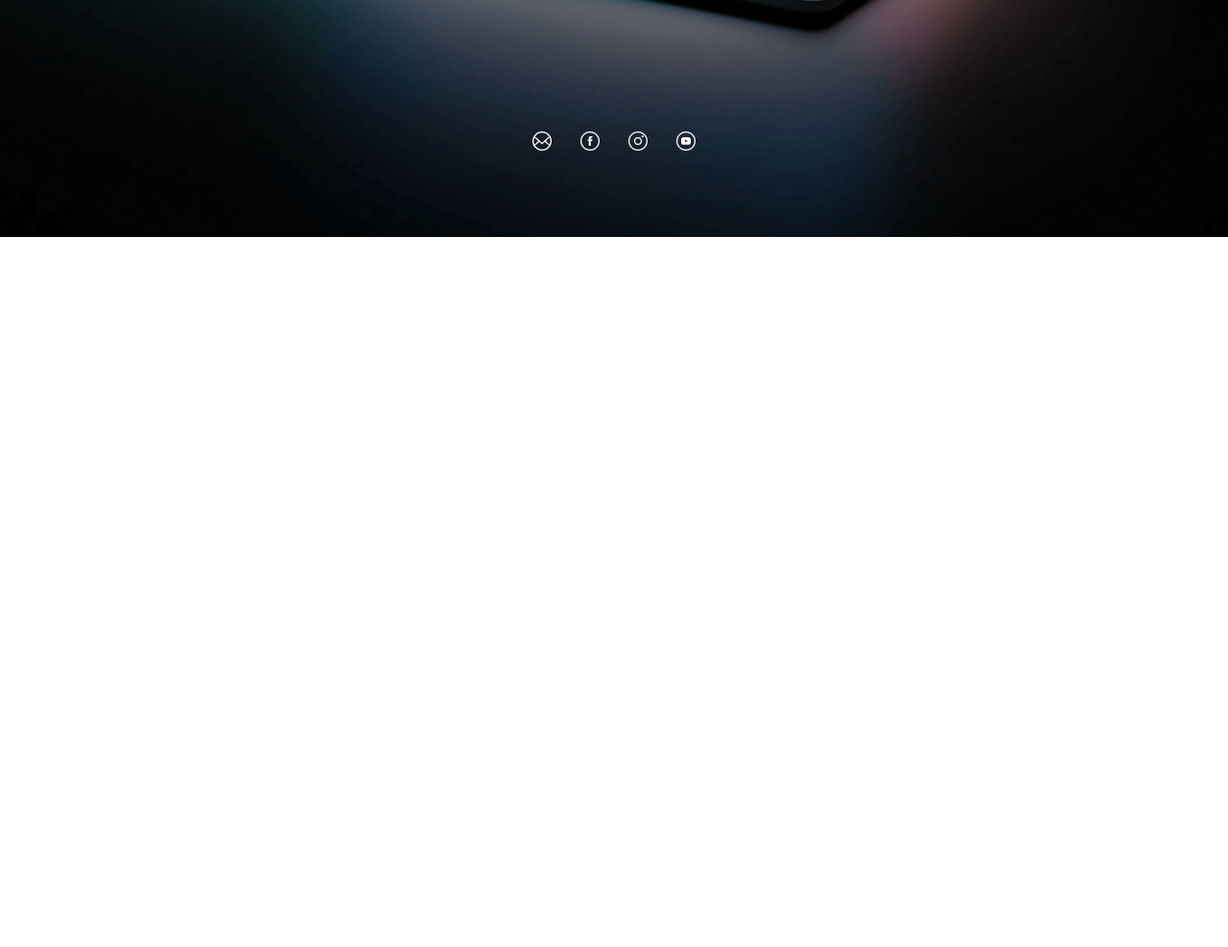
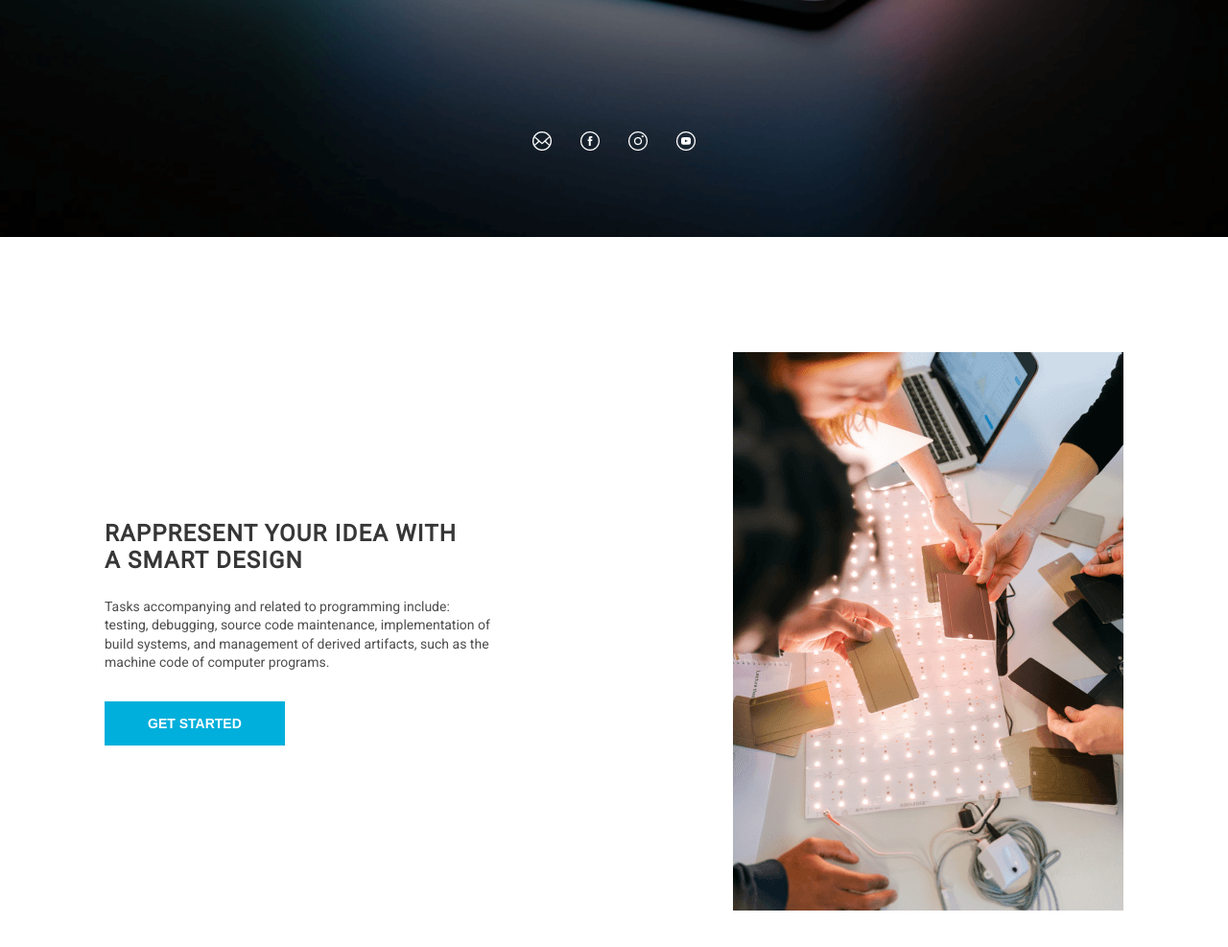
Before and after one commit to IgorOsa/rsschool-tasks-JS2020Q3, a plain HTML site: page webdev/index.html in a window 1280 px wide. Shown: the part 553-1540 px from the top of the page at 96% size. Before the commit the page ends 800 px from the top, so only its background shows below. Drawn offline with Linux system fonts and the light colour scheme.

Commit message:
feat: rappresent section

```diff
--- a/webdev/index.html
+++ b/webdev/index.html
@@ -83,6 +83,30 @@
                 </div>
             </div>
         </section>
+
+        <section class="rappresent">
+            <div class="wrapper">
+                <div class="rappresent__content">
+                    <div class="rappresent__left">
+                        <h2 class="rappresent__heading">Rappresent your idea with a smart Design</h2>
+                        <p class="rappresent__text">
+                            Tasks accompanying and related to programming include: testing, debugging, source code
+                            maintenance, <span class="text_bold">implementation of build systems</span>, and management
+                            of
+                            derived artifacts, such as the machine code of computer programs.
+                        </p>
+                        <div class="rappresent__button">
+                            <button type="button" class="button button_colored">
+                                Get started
+                            </button>
+                        </div>
+                    </div>
+                    <div class="rappresent__right">
+                        <img src="./assets/content-image-1.png" alt="Rappresent your idea" class="rappresent__image">
+                    </div>
+                </div>
+        </section>
+
     </main>
 </body>
 
--- a/webdev/styles/index.css
+++ b/webdev/styles/index.css
@@ -159,6 +159,42 @@ body {
   opacity: 0.8;
 }
 
+/* rappresent section styles */
+
+.rappresent__content {
+  display: flex;
+  align-items: center;
+  justify-content: center;
+  padding: 120px 269px 140px;
+}
+
+.rappresent__left {
+  width: 407px;
+  height: 233px;
+  display: flex;
+  flex-direction: column;
+  margin-right: 248px;
+}
+
+.rappresent__heading {
+  width: 367px;
+  font-weight: bold;
+  font-size: 24px;
+  line-height: 28px;
+  letter-spacing: 1.2px;
+  text-transform: uppercase;
+  color: #373737;
+  margin-bottom: 25px;
+}
+
+.rappresent__text {
+  width: 407px;
+  font-size: 14px;
+  line-height: 140%;
+  color: #4e4e4e;
+  margin-bottom: 30px;
+}
+
 /* shared elements */
 
 .button {
```
Also changed, not shown: webdev/assets/content-image-1.png (added).
